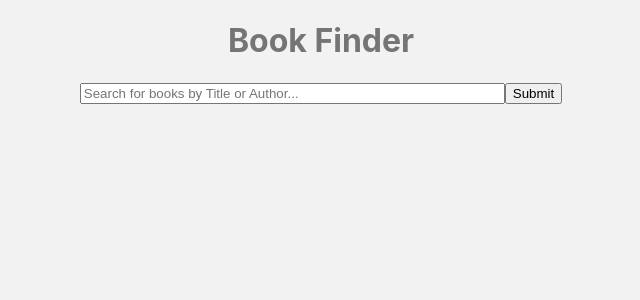
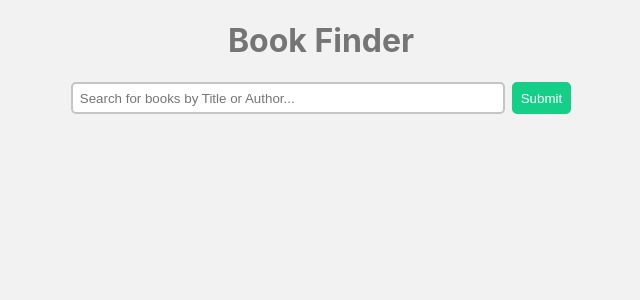
Before and after one commit to cewert/book-finder, a React (Create React App) app: page / in a window 1280 px wide. Shown: the top 300 px of the page, without its empty margins (319-959 px from the left). Built offline with nearby package versions, Linux system fonts and the light colour scheme.

Commit message:
Styled the SearchBar component

```diff
--- a/src/components/SearchBar/SearchBar.css
+++ b/src/components/SearchBar/SearchBar.css
@@ -1,8 +1,14 @@
-#searchBar {
-}
-
 #searchQuery {
+  padding: 0.5em;
+  border: 2px solid #c5c5c5;
+  border-radius: 5px;
 }
 
 #searchSubmit {
+  padding: 0.5em;
+  margin-left: 0.5em;
+  background-color: #15cf89;
+  color: white;
+  border: 2px solid #15cf89;
+  border-radius: 5px;
 }
```
